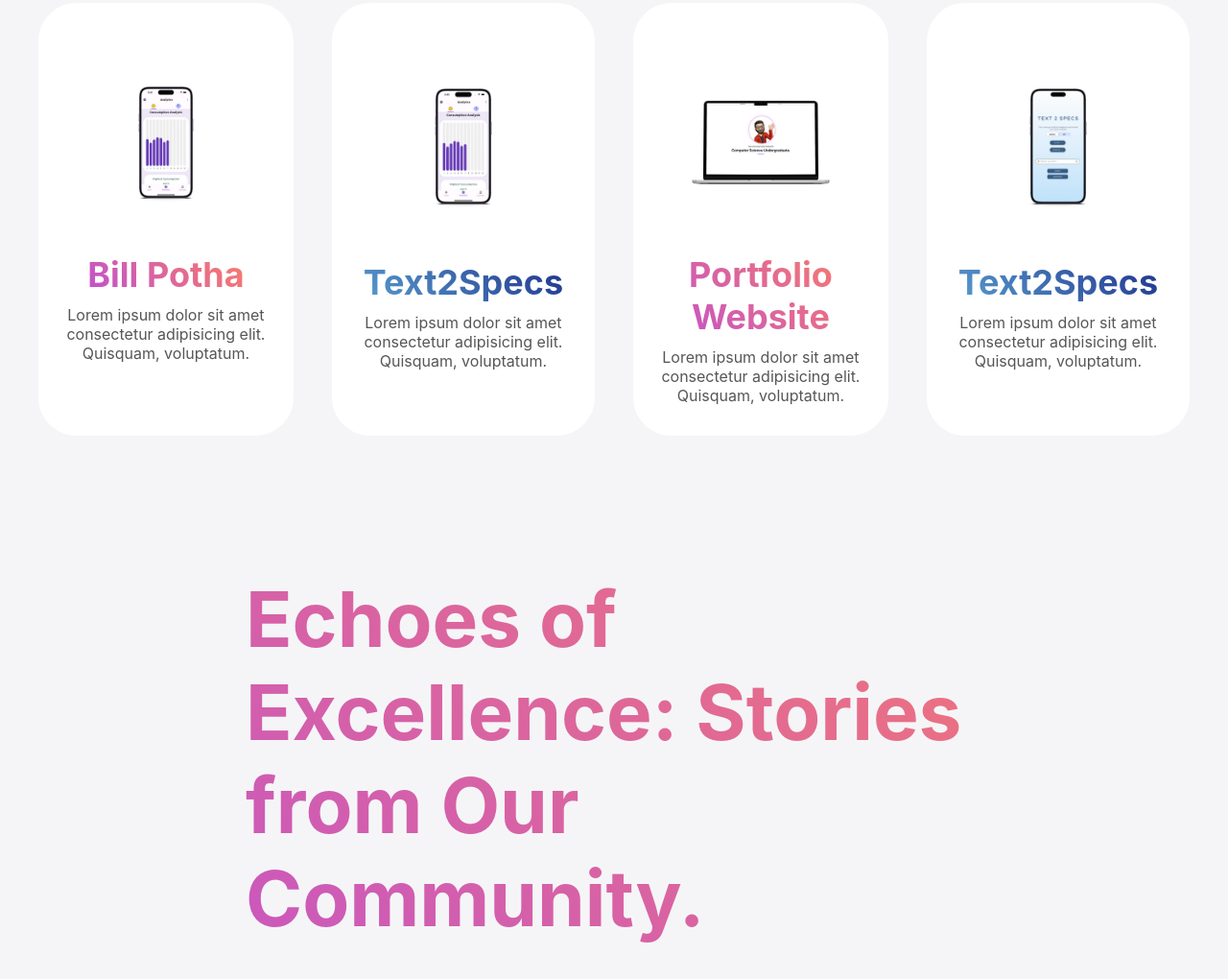
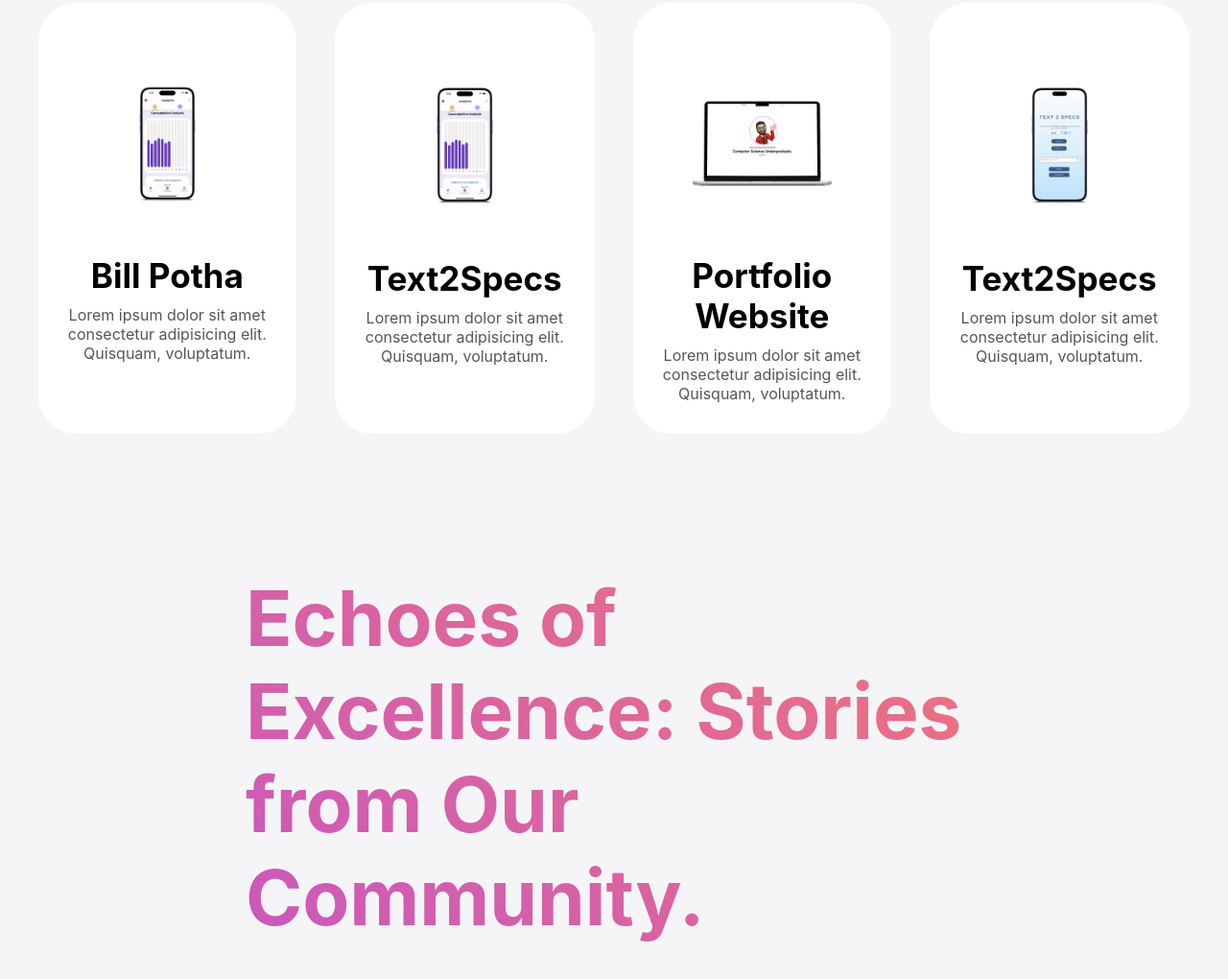
Before and after one commit to hasalaonline/hasalaonline.github.io, a plain HTML site: page index.html in a window 1280 px wide. Shown: the part 3313-4333 px from the top of the page at 96% size. Drawn offline with Linux system fonts and the light colour scheme; a script that the page names is missing.

Commit message:
Remove gradiants of h3 projects

```diff
--- a/index.html
+++ b/index.html
@@ -148,24 +148,24 @@
         <div class="grid-container">
           <div class="grid-item">
             <img src="assets/img/projects/billpotha.png" alt="Project 1" class="project-img">
-            <h3 class="gradient-text-1">Bill Potha</h3>
+            <h3 class="">Bill Potha</h3>
             <p>Lorem ipsum dolor sit amet consectetur adipisicing elit. Quisquam, voluptatum.</p>
           </div>
 
           <div class="grid-item">
             <img src="assets/img/projects/billpotha.png" alt="Project 2" class="project-img">
-            <h3 class="gradient-text-2">Text2Specs</h3>
+            <h3 class="">Text2Specs</h3>
             <p>Lorem ipsum dolor sit amet consectetur adipisicing elit. Quisquam, voluptatum.</p>
           </div>
           <div class="grid-item">
             <img src="assets/img/projects/Portfolio Website.png" alt="Project 3" class="project-img">
-            <h3 class="gradient-text-1">Portfolio Website</h3>
+            <h3 class="">Portfolio Website</h3>
             <p>Lorem ipsum dolor sit amet consectetur adipisicing elit. Quisquam, voluptatum.</p>
           </div>
 
           <div class="grid-item">
             <img src="assets/img/projects/Text2Specs.png" alt="Project 4" class="project-img">
-            <h3 class="gradient-text-2">Text2Specs</h3>
+            <h3 class="">Text2Specs</h3>
             <p>Lorem ipsum dolor sit amet consectetur adipisicing elit. Quisquam, voluptatum.</p>
           </div>
         </div>
```
